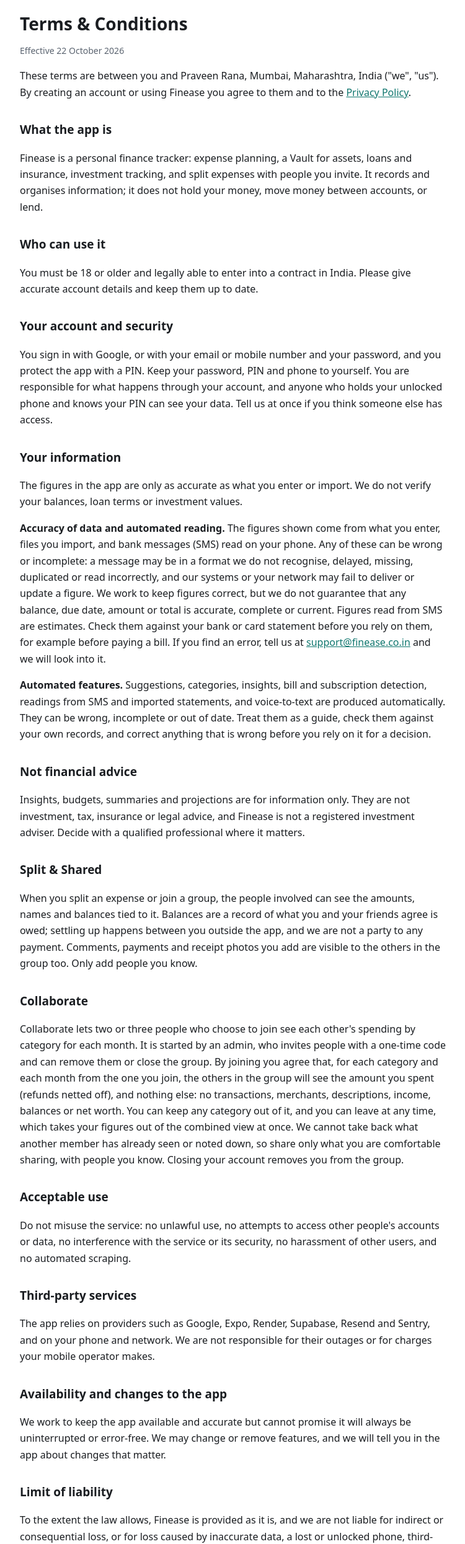
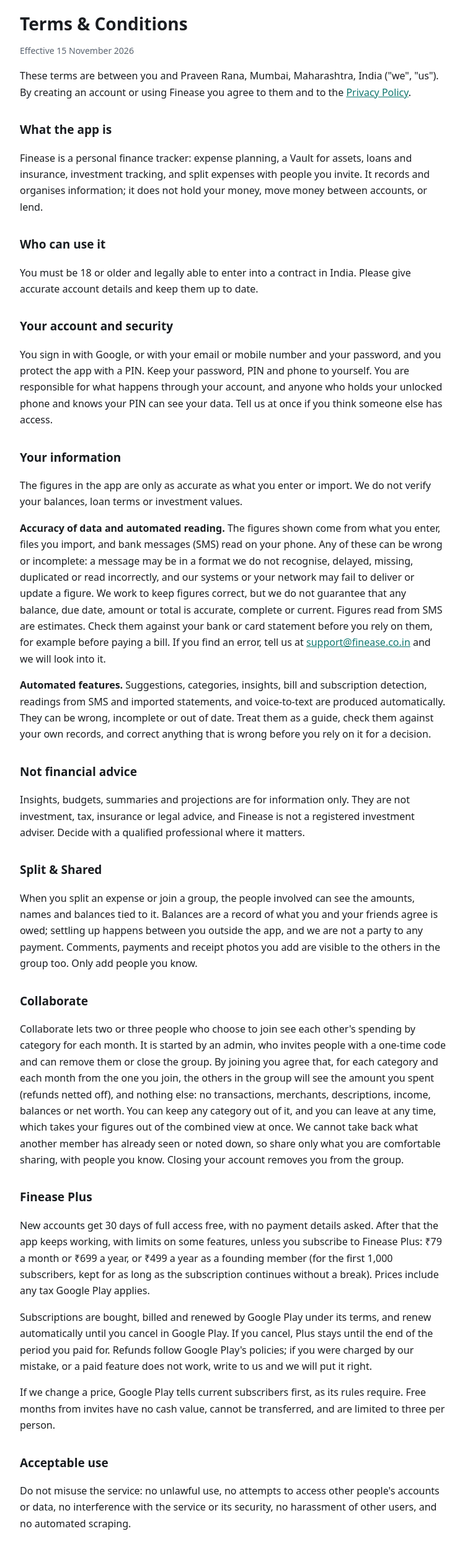
Before and after one commit to ranapraveen14-sudo/finease-site, a plain HTML site: page terms.html in a window 1280 px wide. Shown: the part 77-2568 px from the top of the page at 62% size, without its empty margins (264-1014 px from the left). Drawn offline with Linux system fonts and the light colour scheme.

Commit message:
Privacy and terms: add Finease Plus, Google Play billing and RevenueCat (v2026-11-15)
Co-Authored-By: Claude Sonnet 5.5 <noreply@anthropic.com>

```diff
--- a/terms.html
+++ b/terms.html
@@ -17,7 +17,7 @@
 </header>
 <main>
   <h1>Terms &amp; Conditions</h1>
-  <p class="muted">Effective 22 October 2026</p>
+  <p class="muted">Effective 15 November 2026</p>
   <p>These terms are between you and Praveen Rana, Mumbai, Maharashtra, India ("we", "us"). By creating an account or using Finease you agree to them and to the <a href="privacy.html">Privacy Policy</a>.</p>
 
   <h2>What the app is</h2>
@@ -43,11 +43,16 @@
   <h2>Collaborate</h2>
   <p>Collaborate lets two or three people who choose to join see each other's spending by category for each month. It is started by an admin, who invites people with a one-time code and can remove them or close the group. By joining you agree that, for each category and each month from the one you join, the others in the group will see the amount you spent (refunds netted off), and nothing else: no transactions, merchants, descriptions, income, balances or net worth. You can keep any category out of it, and you can leave at any time, which takes your figures out of the combined view at once. We cannot take back what another member has already seen or noted down, so share only what you are comfortable sharing, with people you know. Closing your account removes you from the group.</p>
 
+  <h2>Finease Plus</h2>
+  <p>New accounts get 30 days of full access free, with no payment details asked. After that the app keeps working, with limits on some features, unless you subscribe to Finease Plus: ₹79 a month or ₹699 a year, or ₹499 a year as a founding member (for the first 1,000 subscribers, kept for as long as the subscription continues without a break). Prices include any tax Google Play applies.</p>
+  <p>Subscriptions are bought, billed and renewed by Google Play under its terms, and renew automatically until you cancel in Google Play. If you cancel, Plus stays until the end of the period you paid for. Refunds follow Google Play's policies; if you were charged by our mistake, or a paid feature does not work, write to us and we will put it right.</p>
+  <p>If we change a price, Google Play tells current subscribers first, as its rules require. Free months from invites have no cash value, cannot be transferred, and are limited to three per person.</p>
+
   <h2>Acceptable use</h2>
   <p>Do not misuse the service: no unlawful use, no attempts to access other people's accounts or data, no interference with the service or its security, no harassment of other users, and no automated scraping.</p>
 
   <h2>Third-party services</h2>
-  <p>The app relies on providers such as Google, Expo, Render, Supabase, Resend and Sentry, and on your phone and network. We are not responsible for their outages or for charges your mobile operator makes.</p>
+  <p>The app relies on providers such as Google (including Google Play), Expo, Render, Supabase, Resend, Sentry and RevenueCat, and on your phone and network. We are not responsible for their outages or for charges your mobile operator makes.</p>
 
   <h2>Availability and changes to the app</h2>
   <p>We work to keep the app available and accurate but cannot promise it will always be uninterrupted or error-free. We may change or remove features, and we will tell you in the app about changes that matter.</p>
```
Also changed, not shown: privacy.html (+3 -2 lines).
